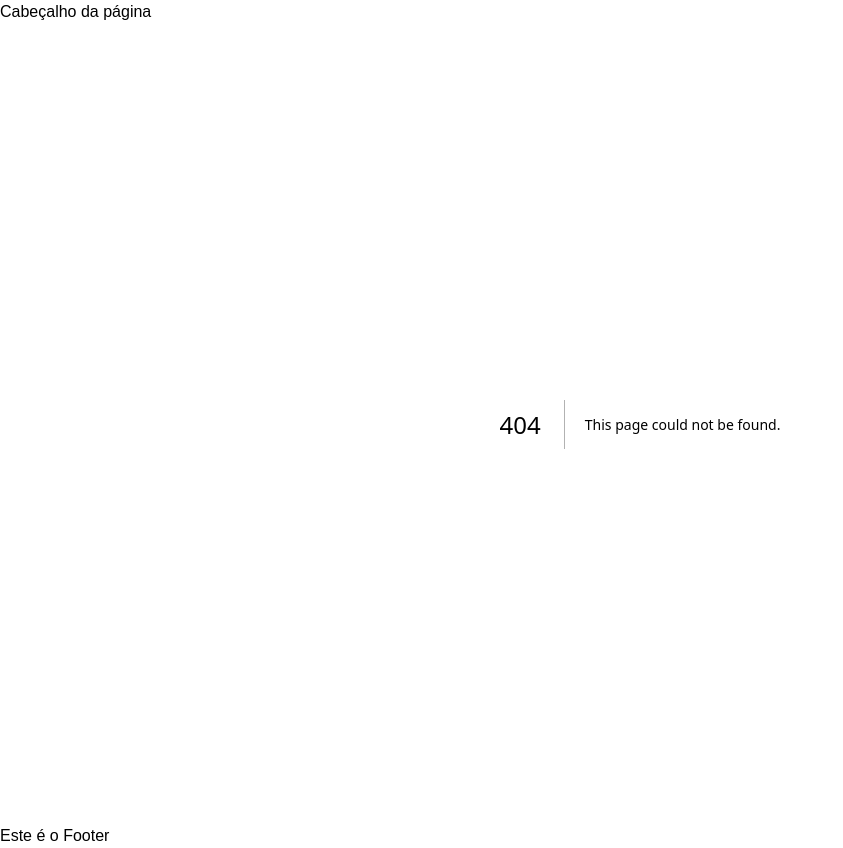
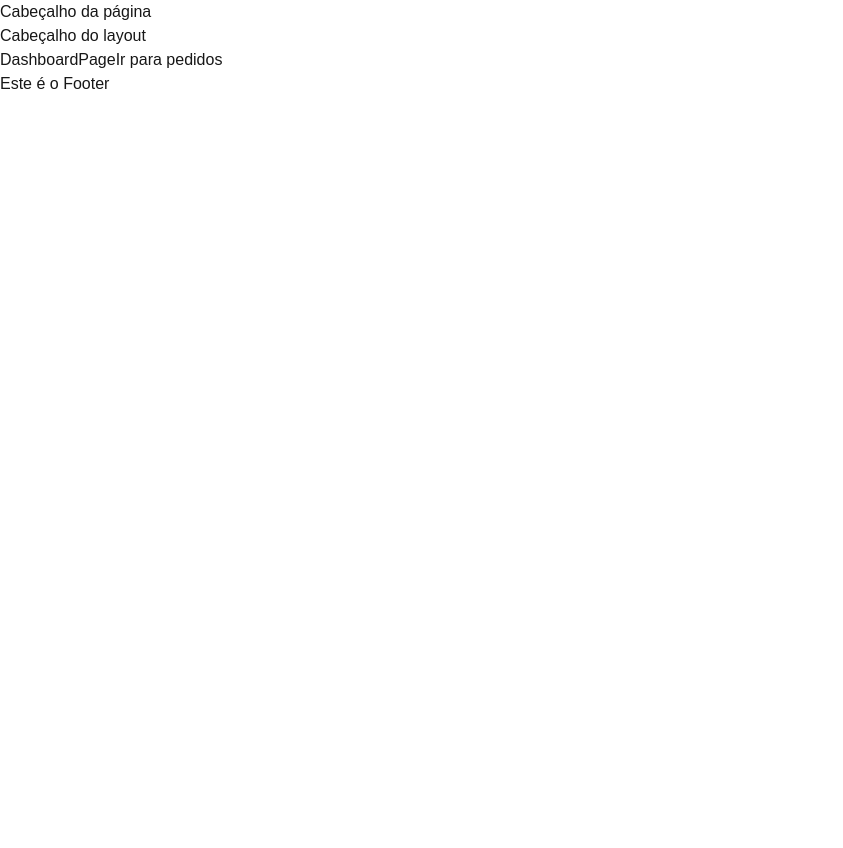
Before and after one commit to matheus-a-chaves/estudos-next.js, a Next.js app: page /dashboard in a window 1280 px wide. Before the commit this address had no page. Shown: the whole page, without its empty margins (0-843 px from the left). After the commit the page ends 800 px from the top, so only its background shows below. Built offline with nearby package versions, Linux system fonts and the light colour scheme.

Commit message:
Aula07 - Nested layouts

```diff
--- /dev/null
+++ b/src/app/dashboard/layout.js
@@ -0,0 +1,11 @@
+
+const layout = ({ children }) => {
+    return (
+
+        <div>
+            <h1>Cabeçalho do layout</h1>
+            {children}</div>
+    )
+}
+
+export default layout
--- /dev/null
+++ b/src/app/dashboard/orders/page.js
@@ -0,0 +1,8 @@
+
+const PedidosPage = () => {
+    return (
+        <div>PedidosPage</div>
+    )
+}
+
+export default PedidosPage
--- /dev/null
+++ b/src/app/dashboard/page.js
@@ -0,0 +1,10 @@
+import Link from "next/link"
+const DashboardPage = () => {
+    return (
+        <div>DashboardPage
+            <Link href="dashboard/orders">Ir para pedidos</Link>
+        </div>
+    )
+}
+
+export default DashboardPage
--- a/src/app/page.js
+++ b/src/app/page.js
@@ -11,6 +11,7 @@ export default function Home() {
       <Link href="/posts">Posts</Link>
       <Link href={`/exemplo?params=${valorParamCriptografado}`}>Pagina com parametro</Link>
       <Link href="/produtos/categorias/roupas">Ir para produtos</Link>
+      <Link href="/dashboard">DashBoard</Link>
     </div>
   );
 }
```
